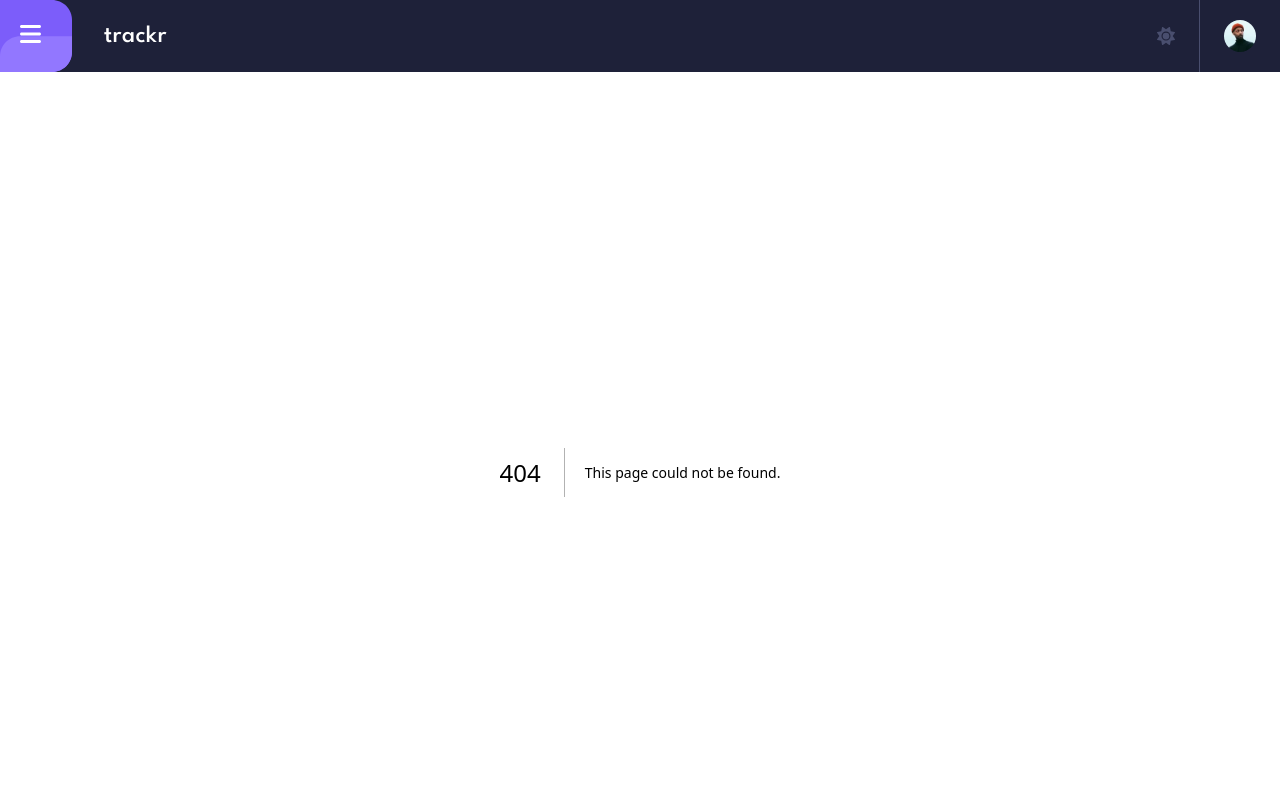
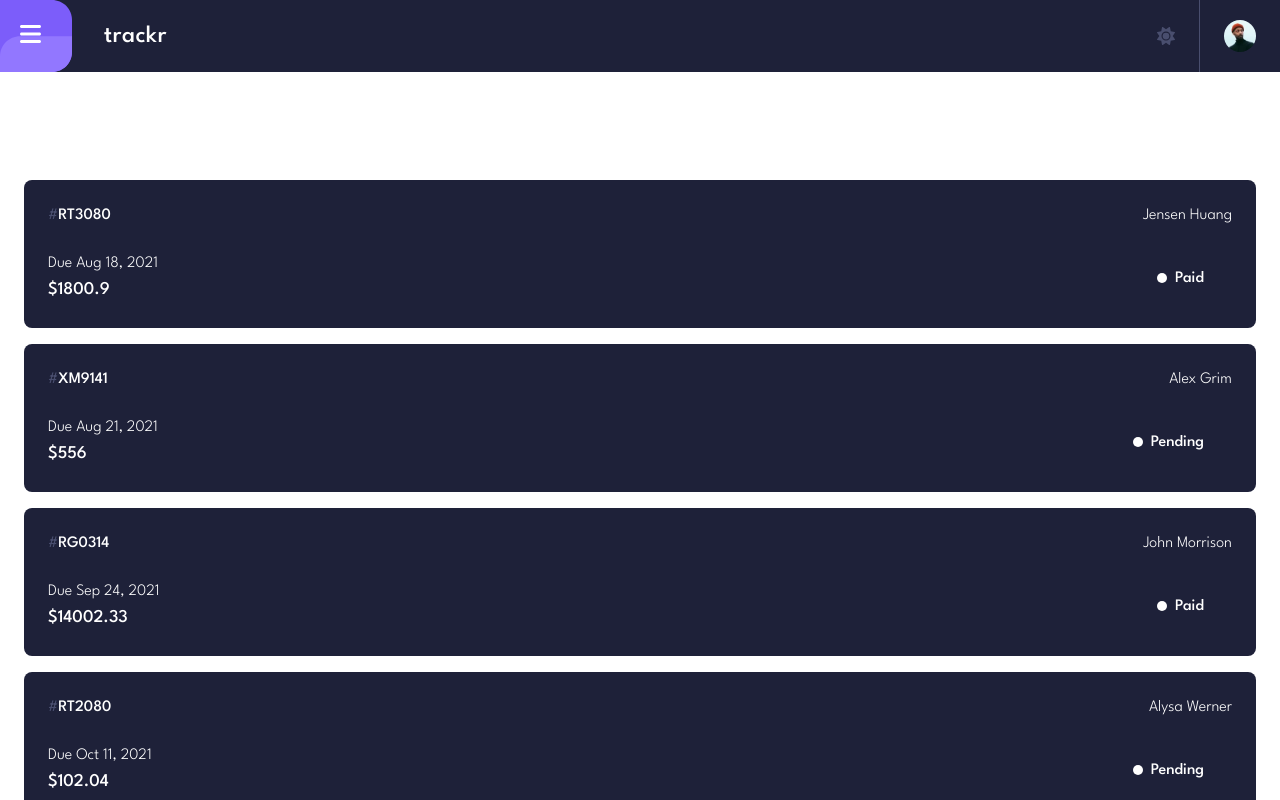
Before and after one commit to neshacascia/trackr, a Next.js app: page /invoices in a window 1280 px wide. Before the commit this address had no page. Shown: the top 800 px of the page. Built offline with nearby package versions, Linux system fonts and the light colour scheme.

Commit message:
created Invoice page to display list of invoices'

```diff
--- /dev/null
+++ b/pages/invoices.js
@@ -0,0 +1,16 @@
+import { useState } from 'react';
+import Header from '@/components/Header';
+import PaymentsList from '@/components/PaymentsList';
+
+import invoiceData from '../data.json';
+
+export default function Invoices() {
+  const [invoices, setInvoices] = useState(invoiceData);
+
+  return (
+    <main className="text-white bg-darkPurple font-spartan h-screen w-full flex flex-col items-center gap-8 pt-8">
+      <Header title="Invoices" invoices={invoices} />
+      <PaymentsList invoices={invoices} />
+    </main>
+  );
+}
```
